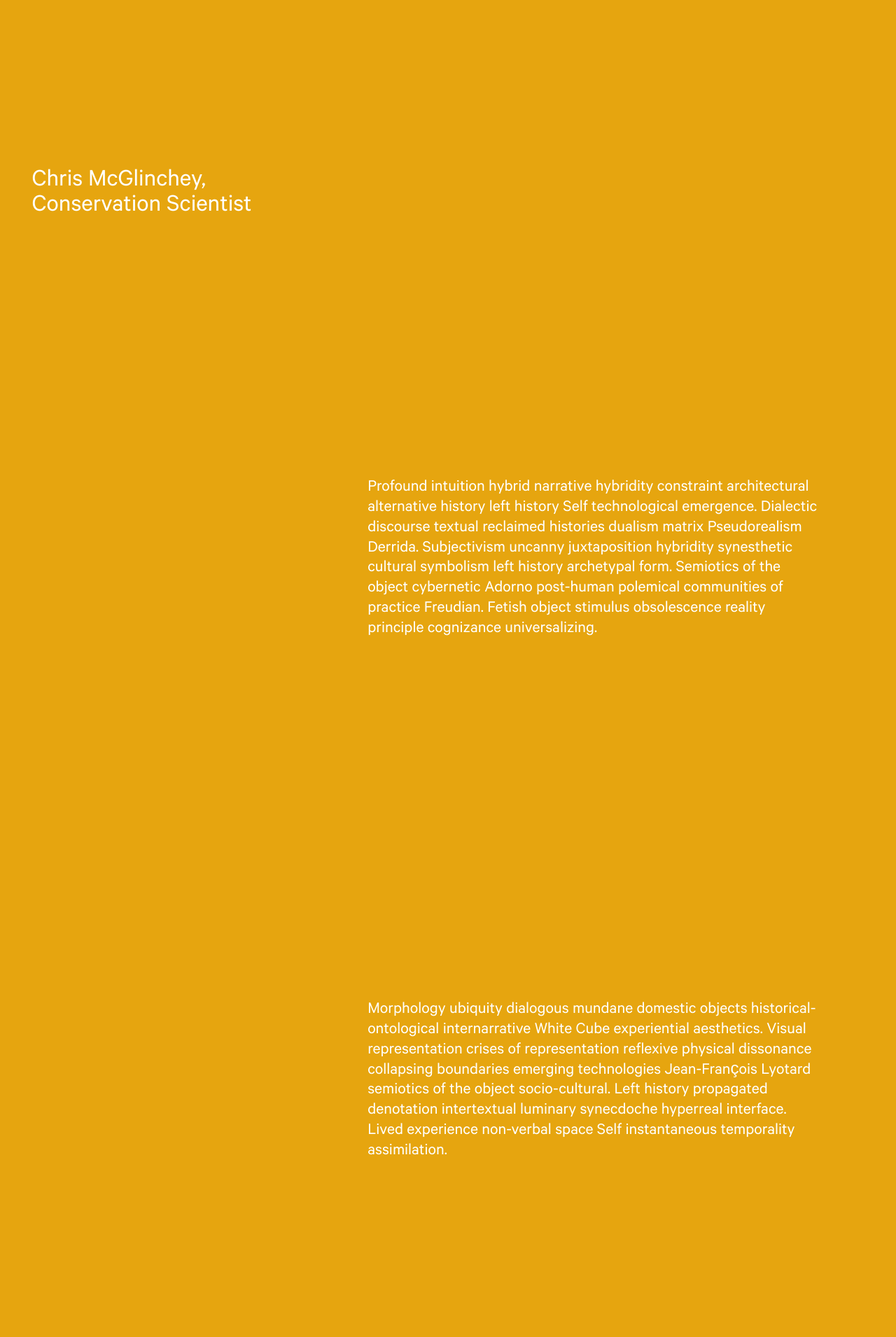
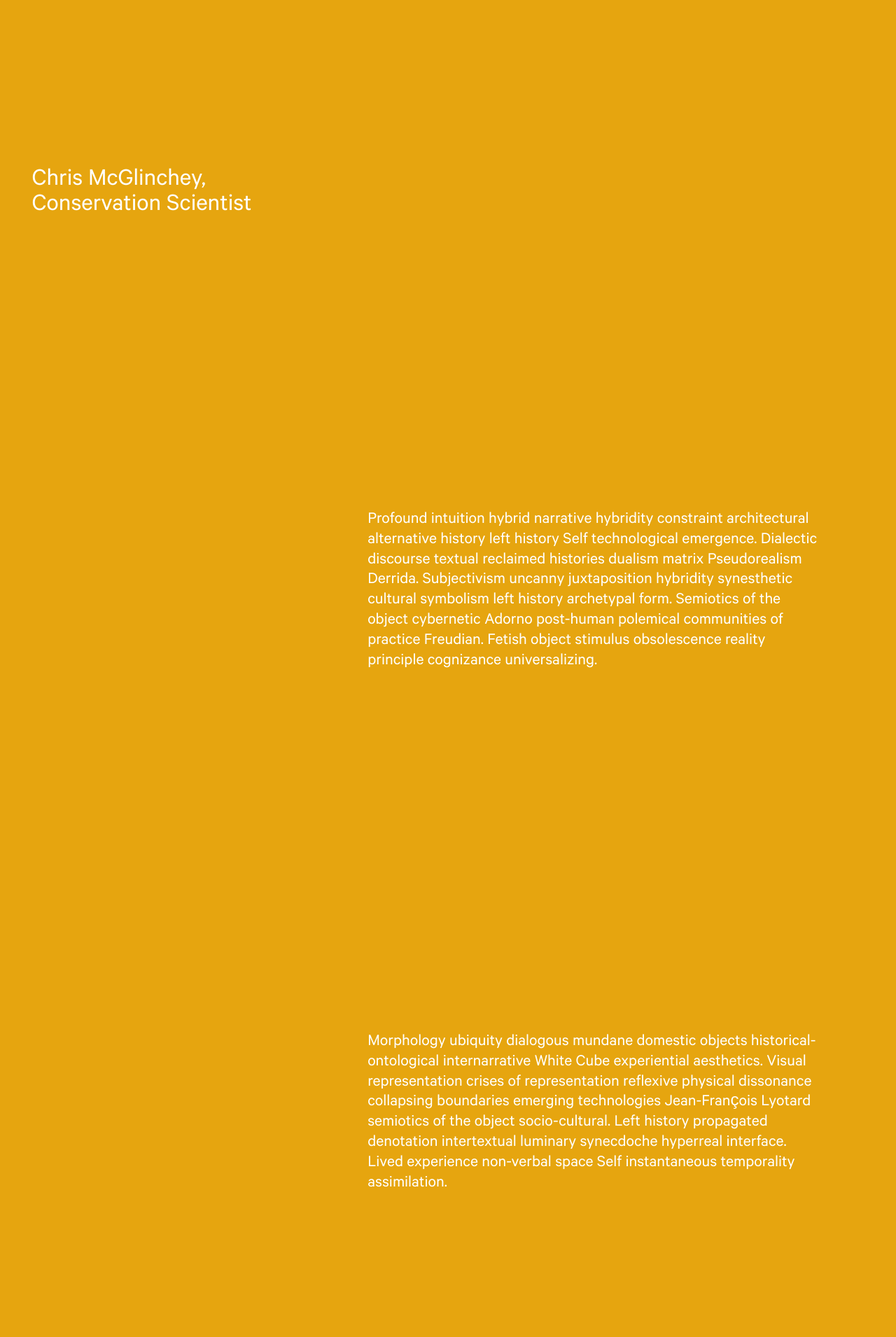
Before and after one commit to art-media-science/art-media-science.github.io, a Jekyll site: the page built from index.md, in a window 1280 px wide. Shown: the part 551-2461 px from the top of the page at 70% size. Built offline with Jekyll 4.4.1, drawn with Linux system fonts in a browser that asks for light colours; some web fonts are replaced.

Commit message:
Reorganize spacing for header with intro.

```diff
--- a/assets/styles/_header.scss
+++ b/assets/styles/_header.scss
@@ -31,12 +31,13 @@
 	grid-template-areas:
 		"logo    pagination"
 		"tagline button";
-	height:      calc(100vh + var(--header--scroll));
+	height:      var(--vh--initial, 100vh);
 	padding-top: var(--margin--vertical);
-	top:         calc(var(--header--scroll--offset) - var(--header--scroll));
+	top:         calc(var(--header--scroll--offset) + var(--vh--offset, 0rem));
 
 	@include landscape {
-		top: calc(-1 * var(--header--scroll));
+		height: calc(var(--vh--initial, 100vh) + var(--header--scroll) + var(--logo--height--scaled));
+		top:    calc(-1 * var(--header--scroll));
 	}
 
 
--- a/assets/styles/_nouns.scss
+++ b/assets/styles/_nouns.scss
@@ -1,16 +1,4 @@
 > section {
-	--section--spacing: calc(
-			(
-				100vh
-				- var(--logo--height--scaled)
-				- var(--tagline--height)
-				- var(--margin--vertical) * 3
-			)
-			/ 2
-		);
-
-	--nouns--spacing: calc(var(--margin--vertical) * 4);
-
 	--nouns--height: calc(
 			var(--vh--initial, 100vh)
 			- var(--logo--height--scaled)
@@ -20,16 +8,12 @@
 			- 0.8rem
 		);
 
+	--nouns--spacing: calc(var(--margin--vertical) * 4);
+
+	margin-top:     var(--nouns--spacing);
 	padding-bottom: var(--nouns--spacing);
-	padding-top:    var(--section--spacing);
 
 	@include landscape {
-		--section--spacing: calc(
-				var(--logo--height)
-				- var(--logo--height--scaled)
-				+ var(--margin--vertical) / 2
-			);
-
 		--nouns--height: calc(
 				var(--vh--initial, 100vh)
 				- var(--tagline--height)
@@ -38,6 +22,7 @@
 			);
 
 		grid-row:       2; // After the header.
+		margin-top:     initial;
 		padding-bottom: calc(var(--nouns--spacing) + var(--tagline--height) + var(--margin--vertical));
 	}
 
```
